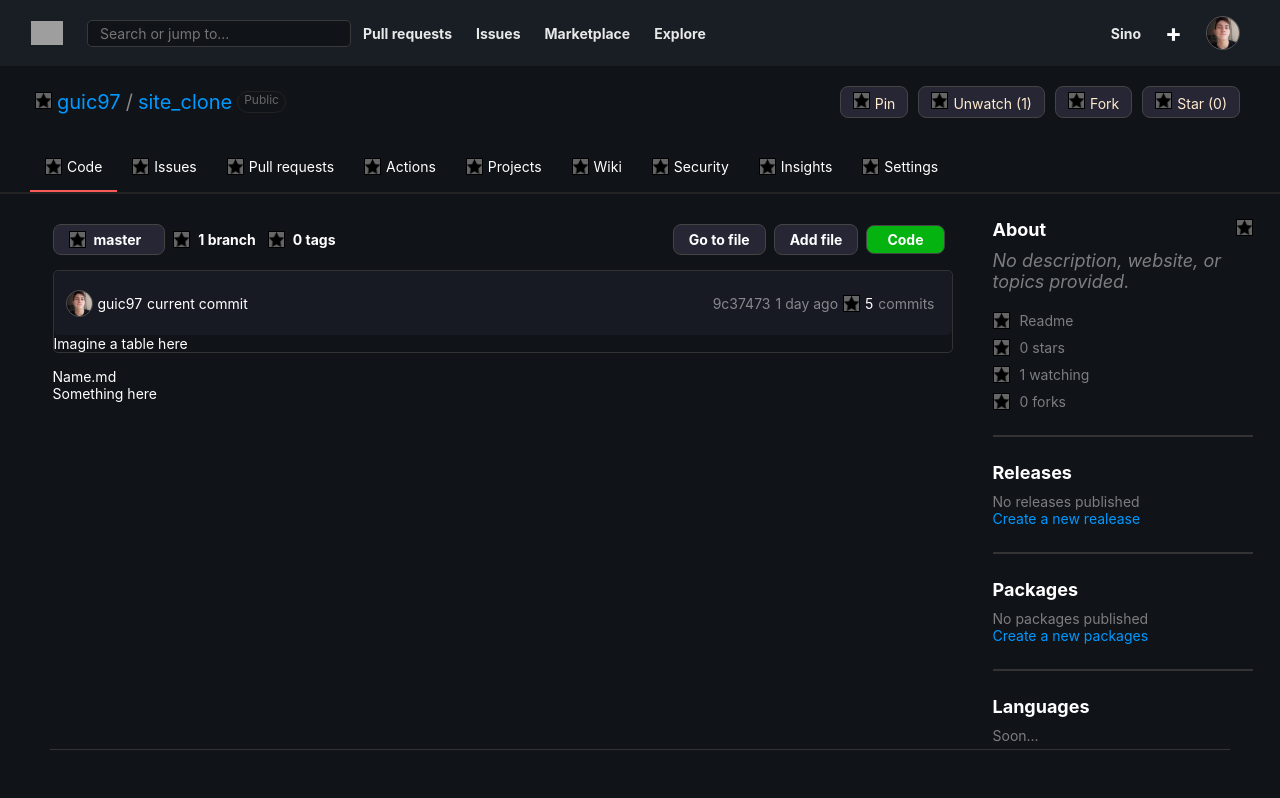
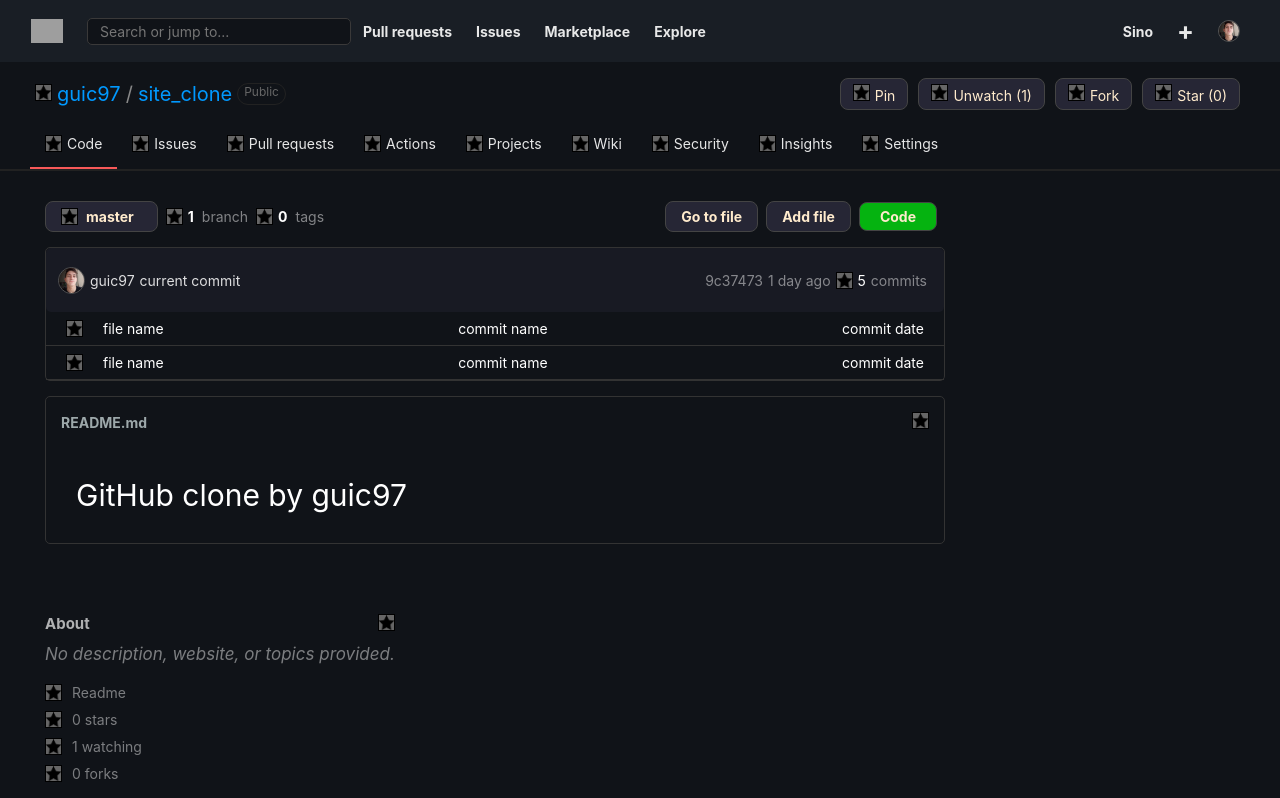
Before and after one commit to guic97/githubRepositoryClone, a Vue app: page / in a window 1280 px wide. Shown: the top 798 px of the page. Built offline with nearby package versions, Linux system fonts and the light colour scheme; grey boxes are pictures that could not be loaded.

Commit message:
fifth commit 2.0: section finished

```diff
--- a/src/App.vue
+++ b/src/App.vue
@@ -49,7 +49,6 @@
     list-style: none;
     font-family: -apple-system,BlinkMacSystemFont,"Segoe UI",Helvetica,Arial,sans-serif,"Apple Color Emoji","Segoe UI Emoji";
     font-size: 14px;
-    color: white;
   }
   .flexDisplayWrap{
     display: flex;
@@ -59,8 +58,9 @@
     background-color: rgb(16, 19, 24);
   }
   .sections{
-    margin-left: 25px;
-    justify-content: center;
+    margin-left: 35px;
+    justify-items: center;
+    padding-bottom: 50px;
   }
   .img{
     width: 15px;
--- a/src/components/siteAside.vue
+++ b/src/components/siteAside.vue
@@ -47,7 +47,7 @@
         <div class='space'></div>
         <div class="languages">
           <h3>Languages</h3>
-          <p>Soon...</p>
+          <p>No linguages used</p>
         </div>
       </div>
   </div>
@@ -63,13 +63,13 @@
   .main{
     justify-content:flex-start;
     align-items: center;
-    width: 300px;
+    width: 370px;
   }
   .spaceBetween{
     justify-content: space-between;
   }
   .aside{
-    margin: 5px 20px;
+    margin: 5px 10px;
   }
   .about div, .releases p, .packages p, .languages p{
     padding-top:10px;
@@ -82,7 +82,8 @@
     margin-left: 10px;
   }
   div h3{
-    font-size: 18px;
+    font-size: 15px;
+    color: rgba(255, 255, 255, 0.671);
   }
   div a{
     text-decoration: none;
@@ -110,6 +111,6 @@
     font-style: italic;
   }
   .description p{
-    font-size: 18px;
+    font-size: 17px;
   }
 </style>
--- a/src/components/siteHeader.vue
+++ b/src/components/siteHeader.vue
@@ -54,7 +54,7 @@
     align-items: center;
   }
   a img{
-    width: 32px
+    width: 32px;
   }
   a img:hover{
     filter:brightness(70%);
@@ -80,5 +80,6 @@
   #profilePhoto{
     border: 1px solid #555;
     border-radius: 30px;
+    width: 20px;
   }
 </style>
--- a/src/components/siteNav.vue
+++ b/src/components/siteNav.vue
@@ -77,7 +77,7 @@
     border-bottom: 2px solid #222;
   }
   .top{
-    padding-top: 20px;
+    padding-top: 16px;
     justify-content: space-between;
     align-content: center;
   }
@@ -132,7 +132,7 @@
     border-color: #888;
   }
   .subNavbar{
-    margin-top: 25px;
+    margin-top: 10px;
     margin-left: 30px;
   }
   .subNavbar div{
--- a/src/components/siteSection.vue
+++ b/src/components/siteSection.vue
@@ -7,13 +7,13 @@
             <div><img class='img' src="../assets/star.png"></div>
             <div><p>master</p></div>
           </div>
-          <div class="buttonTwo">
-            <div><img class='img' src="../assets/star.png"></div>
-            <h3>1 branch</h3>
+          <div class="buttonTwo flexDisplayWrap">
+            <div><img class='img' src="../assets/star.png"><h3>1</h3></div>
+            <p>branch</p>
           </div>
-          <div class="buttonTwo">
-            <div><img class='img' src="../assets/star.png"></div>
-            <h3>0 tags</h3>
+          <div class="buttonTwo flexDisplayWrap">
+            <div><img class='img' src="../assets/star.png"><h3>0</h3></div>
+            <p>tags</p>
           </div>
         </div>
         <div class="rightButtons flexDisplayWrap">
@@ -55,16 +55,26 @@
             </div>
           </div>
         </div>
-        <div>
-          <p>Imagine a table here</p>
+        <div class="tableBody">
+          <div class="tableLine flexDisplayWrap">
+            <div class="tableFirstLine flexDisplayWrap"><img class='img' src="../assets/star.png"><p>file name</p></div>
+            <div><p>commit name</p></div>
+            <div><p>commit date</p></div>
+          </div>
+          <div class="tableLine flexDisplayWrap">
+            <div class="tableFirstLine flexDisplayWrap"><img class='img' src="../assets/star.png"><p>file name</p></div>
+            <div><p>commit name</p></div>
+            <div><p>commit date</p></div>
+          </div>
         </div>
       </div>
       <div class="readMe">
-        <div class="readMeName">
-          <p>Name.md</p>
+        <div class="readMeName flexDisplayWrap">
+          <p>README.md</p>
+          <div><img class='img' src="../assets/star.png"></div>
         </div>
         <div class="readMeContent">
-          <p>Something here</p>
+          <p>GitHub clone by guic97</p>
         </div>
       </div>
     </section>
@@ -82,12 +92,13 @@
     max-width: 1000px;
     align-items: center;
     justify-content: flex-start;
+    color: white;
   }
   .flexDisplayWrap{
     align-items: center;
   }
   section{
-    padding: 30px 20px;
+    padding: 30px 10px;
     width: 900px;
   }
   .leftButtons div, .rightButtons div{
@@ -95,10 +106,7 @@
     flex-wrap: wrap;
     margin-right: 8px;
   }
-  .leftButtons h3{
-    margin-right: 4px;
-  }
-  .topButtons, .topButtons div, .repositoryName {
+  .topButtons, .topButtons div, .repositoryName{
     justify-content: space-between;
   }
   .button{
@@ -120,18 +128,24 @@
   #codeButton:hover{
     background-color: rgba(0, 255, 13, 0.733);
   }
-  .buttonTwo div{
-    color:#888;
+  .buttonTwo{
+    margin: 0px;
+    padding: auto;
+    justify-items: center;
+    align-content: center;
   }
-  .buttonTwo img:hover{
-    background-color: rgb(0, 153, 255);
+  .buttonTwo h3{
+    margin-left: 5px;
+  }
+  .buttonTwo:hover{
+    color: rgb(0, 153, 255);
   }
   a img{
     width: 25px;
     border: 1px solid #555;
     border-radius: 30px;
   }
-  .repository{
+  .repository, .readMe{
     background-color: rgb(16, 19, 24);
     border: 1px solid #333;
     margin: 15px 0;
@@ -148,19 +162,17 @@
   }
   .leftContent a{
     text-decoration: none;
+    color:rgba(255, 255, 255, 0.856);
   }
-  .leftContent a:hover, .rightContent p:hover, .buttonTwo h3:hover{
+  .leftContent a:hover, .rightContent p:hover, .tableLine div:hover{
     cursor: pointer;
     color: rgb(0, 153, 255);
-  }
-
-  .leftContent a:hover, .rightContent p:hover{
     text-decoration: underline;
   }
   .rightContent{
     margin-right: 12px;
   }
-  .rightContent p{
+  .rightContent p, .buttonTwo p{
     color: rgba(255, 255, 255, 0.479);
   }
   .leftContent div, .rightContent div{
@@ -169,4 +181,31 @@
   .photoDiv{
     margin-top: 4px;
   }
+  .tableLine{
+    justify-content: space-between;
+    border-bottom: 1px solid #333;
+    padding: 8px 0;
+  }
+  .tableLine div{
+    margin: 0 20px;
+  }
+  .tableLine:hover{
+    background-color: rgb(33, 31, 43);
+  }
+  .tableFirstLine p{
+    margin-left: 20px;
+  }
+  .readMeName{
+    justify-content: space-between;
+    border-radius: 5px;
+    padding: 15px;
+    font-weight: bold;
+    color: rgba(240, 255, 255, 0.637);
+  }
+  .readMeContent{
+    padding: 30px;
+  }
+  .readMeContent p{
+    font-size: 30px;
+  }
 </style>
```
